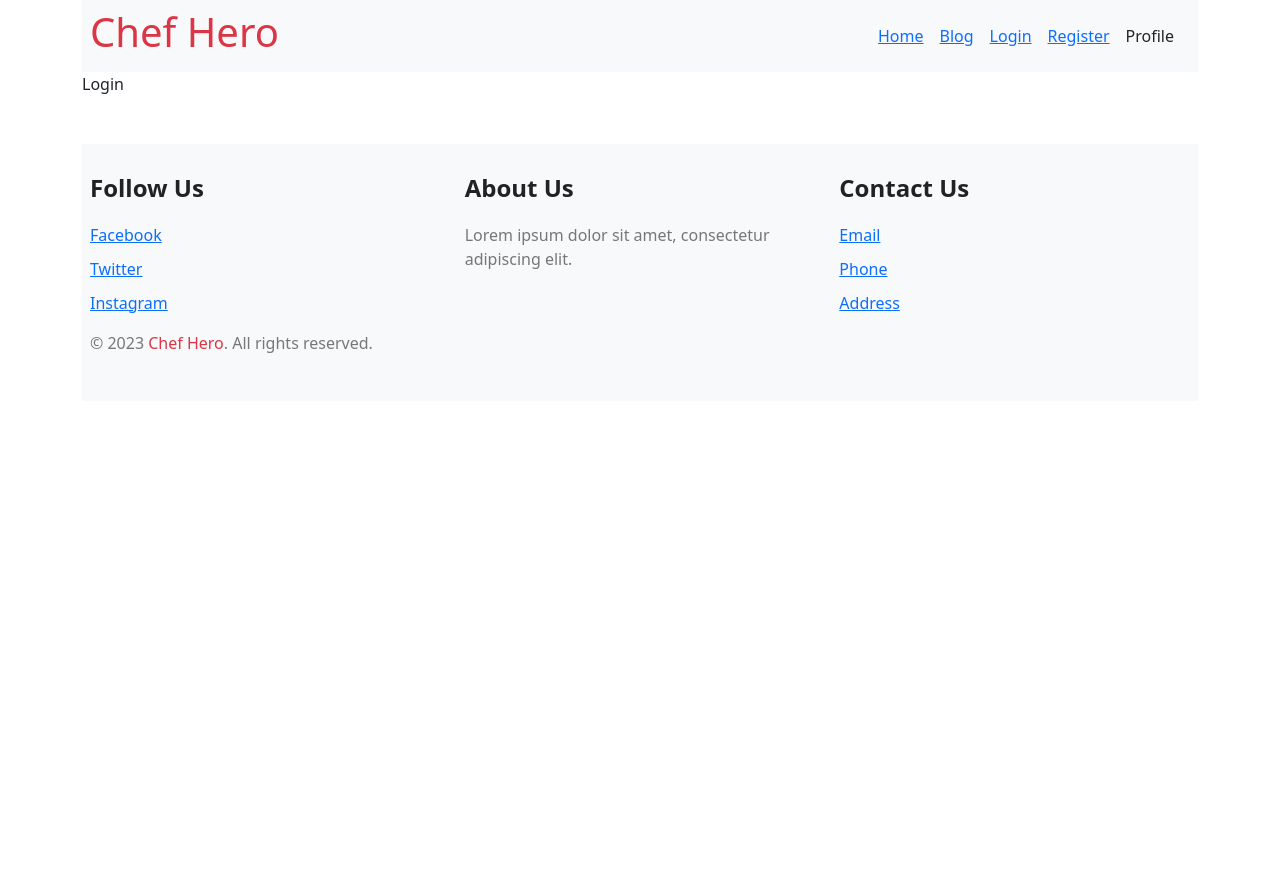
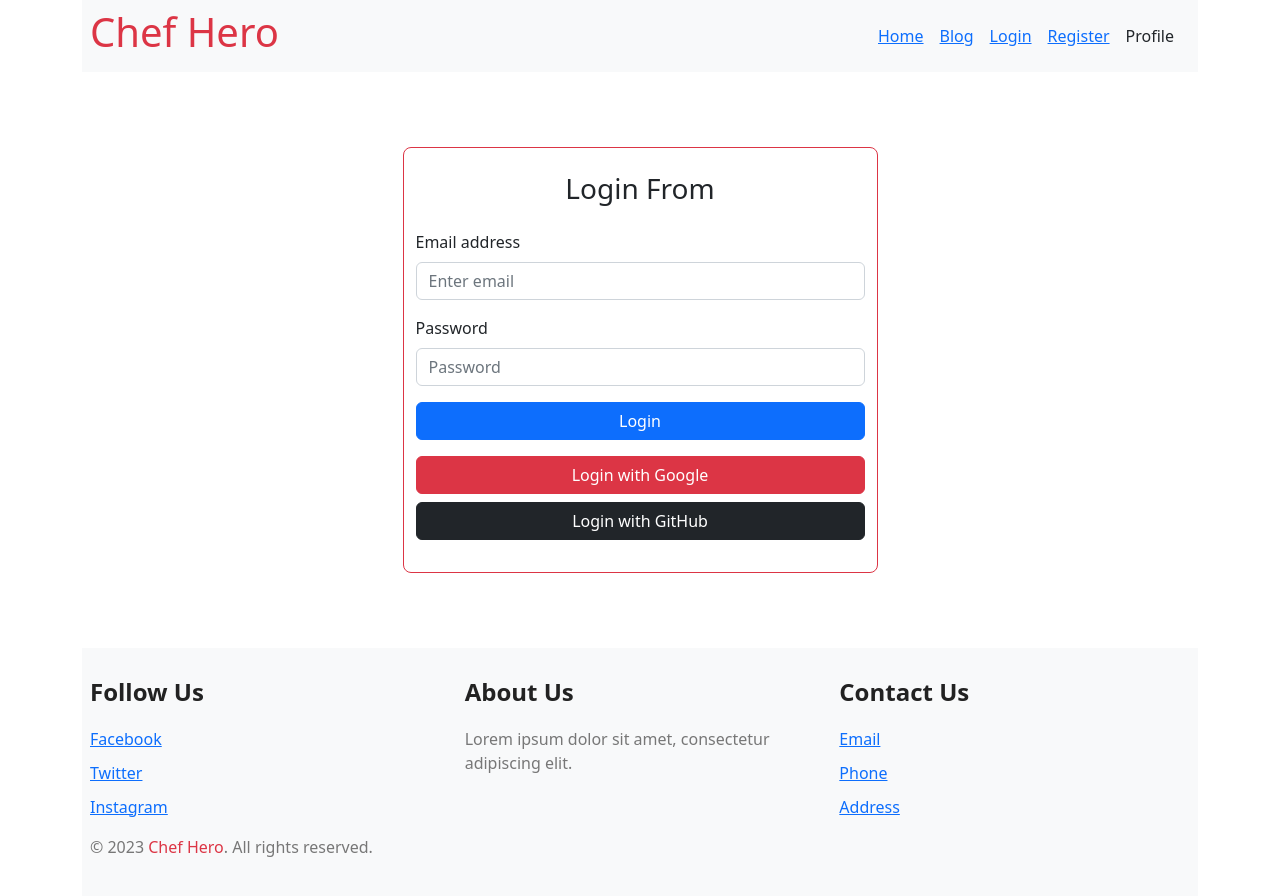
Before and after one commit to sakil470004/chef-hero-client, a React (Vite) app: page /login in a window 1280 px wide. Shown: the top 896 px of the page. Before the commit the page ends 800 px from the top, so only its background shows below. Built offline with nearby package versions, Linux system fonts and the light colour scheme; no server answers.

Commit message:
finished login

```diff
--- a/src/pages/Login.jsx
+++ b/src/pages/Login.jsx
@@ -1,11 +1,42 @@
 import React from 'react';
+import { Button, Form } from 'react-bootstrap';
 
 const Login = () => {
     return (
-        <div>
-            Login
+        <div className="mt-5">
+          <div className="row justify-content-center " style={{height:'60vh'}}>
+            <div className="col-md-5 border border-danger rounded-3 py-4 my-auto">
+              <Form >
+              <h3 className='text-center mb-4'>Login From</h3>
+                <Form.Group controlId="formBasicEmail">
+                  <Form.Label>Email address</Form.Label>
+                  <Form.Control type="email" placeholder="Enter email" />
+                </Form.Group>
+
+                <Form.Group className='mt-3' controlId="formBasicPassword">
+                  <Form.Label>Password</Form.Label>
+                  <Form.Control type="password" placeholder="Password" />
+                </Form.Group>
+
+                <Button className='mt-3 w-100' variant="primary" type="submit">
+                  Login
+                </Button>
+
+                <div className="mt-3">
+                  <Button className='w-100 mb-2' variant="danger" href="#">
+                    Login with Google
+                  </Button>{' '}
+                  <br />
+                  <Button className='w-100 mb-2' variant="dark" href="#">
+                    Login with GitHub
+                  </Button>
+                </div>
+              </Form>
+            </div>
+          </div>
         </div>
-    );
+      );
+
 };
 
 export default Login;
```
